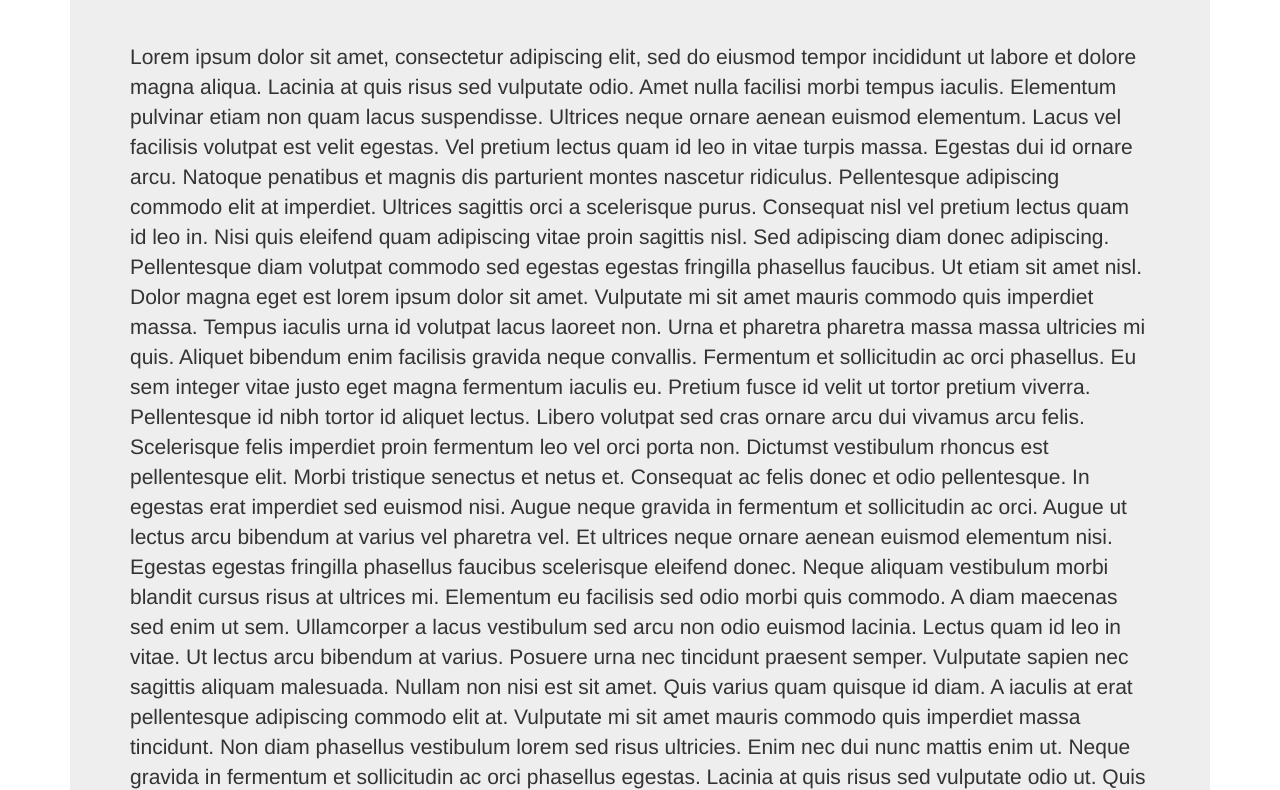
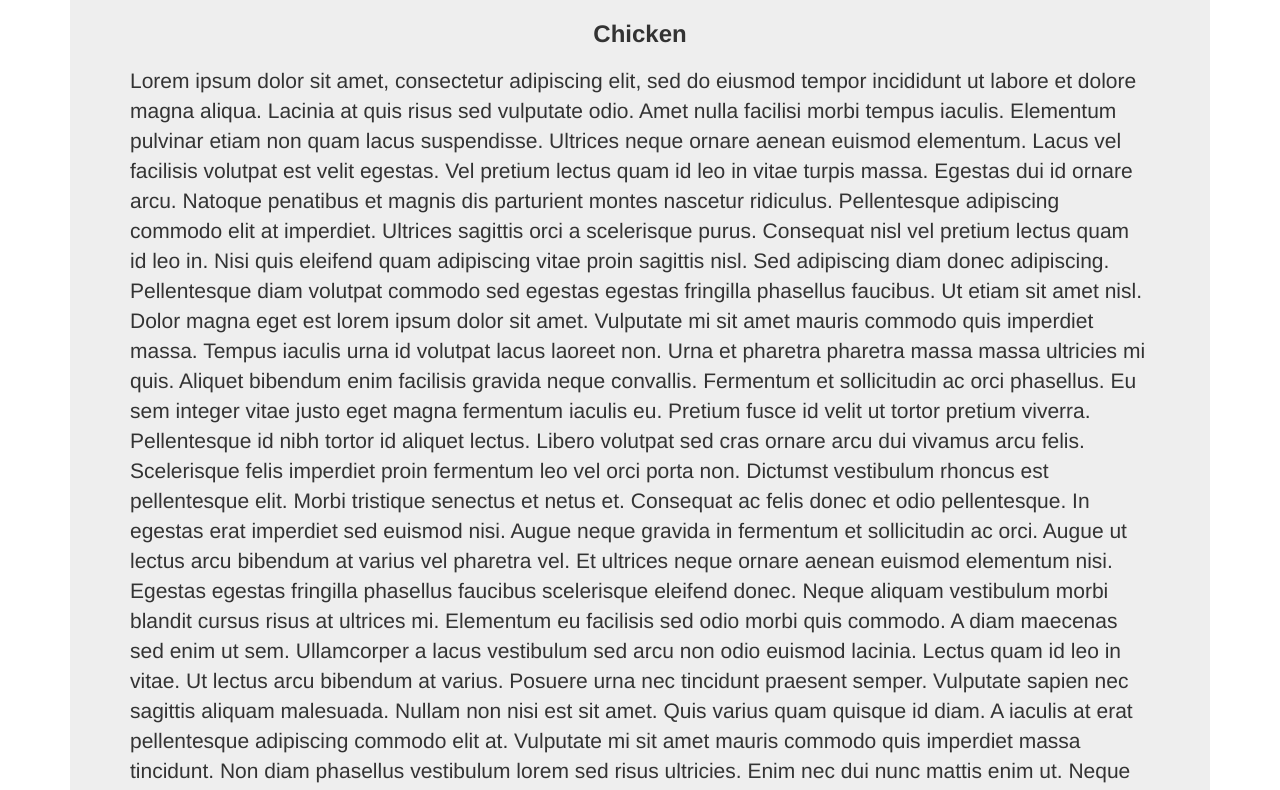
Before and after one commit to premraaj/HTML-CSS-JavaScript-for-Web-Developers, a plain HTML site: page module3-solution/index.html in a window 1280 px wide. Shown: the part 139-929 px from the top of the page. Drawn offline with Linux system fonts and the light colour scheme.

Commit message:
Minor Changes

```diff
--- a/module3-solution/css/styles.css
+++ b/module3-solution/css/styles.css
@@ -38,3 +38,9 @@ body {
 #nav-list a:hover {
 	background: white;
 }
+
+#chicken-id {
+	margin-top: -25px;
+	font-size: 1.5em;
+	font-weight: bold;
+}
--- a/module3-solution/index.html
+++ b/module3-solution/index.html
@@ -55,6 +55,7 @@
 
   <div id="main-content" class="container">
     <div class="jumbotron col-md-12 col-sm-12 col-xs-12">
+      <p id="chicken-id" class="text-center">Chicken</p>
       <p>Lorem ipsum dolor sit amet, consectetur adipiscing elit, sed do eiusmod tempor incididunt ut labore et dolore magna aliqua. Lacinia at quis risus sed vulputate odio. Amet nulla facilisi morbi tempus iaculis. Elementum pulvinar etiam non quam lacus suspendisse. Ultrices neque ornare aenean euismod elementum. Lacus vel facilisis volutpat est velit egestas. Vel pretium lectus quam id leo in vitae turpis massa. Egestas dui id ornare arcu. Natoque penatibus et magnis dis parturient montes nascetur ridiculus. Pellentesque adipiscing commodo elit at imperdiet. Ultrices sagittis orci a scelerisque purus. Consequat nisl vel pretium lectus quam id leo in. Nisi quis eleifend quam adipiscing vitae proin sagittis nisl. Sed adipiscing diam donec adipiscing. Pellentesque diam volutpat commodo sed egestas egestas fringilla phasellus faucibus. Ut etiam sit amet nisl. Dolor magna eget est lorem ipsum dolor sit amet.
 
         Vulputate mi sit amet mauris commodo quis imperdiet massa. Tempus iaculis urna id volutpat lacus laoreet non. Urna et pharetra pharetra massa massa ultricies mi quis. Aliquet bibendum enim facilisis gravida neque convallis. Fermentum et sollicitudin ac orci phasellus. Eu sem integer vitae justo eget magna fermentum iaculis eu. Pretium fusce id velit ut tortor pretium viverra. Pellentesque id nibh tortor id aliquet lectus. Libero volutpat sed cras ornare arcu dui vivamus arcu felis. Scelerisque felis imperdiet proin fermentum leo vel orci porta non. Dictumst vestibulum rhoncus est pellentesque elit. Morbi tristique senectus et netus et. Consequat ac felis donec et odio pellentesque. In egestas erat imperdiet sed euismod nisi. Augue neque gravida in fermentum et sollicitudin ac orci. Augue ut lectus arcu bibendum at varius vel pharetra vel.
```
